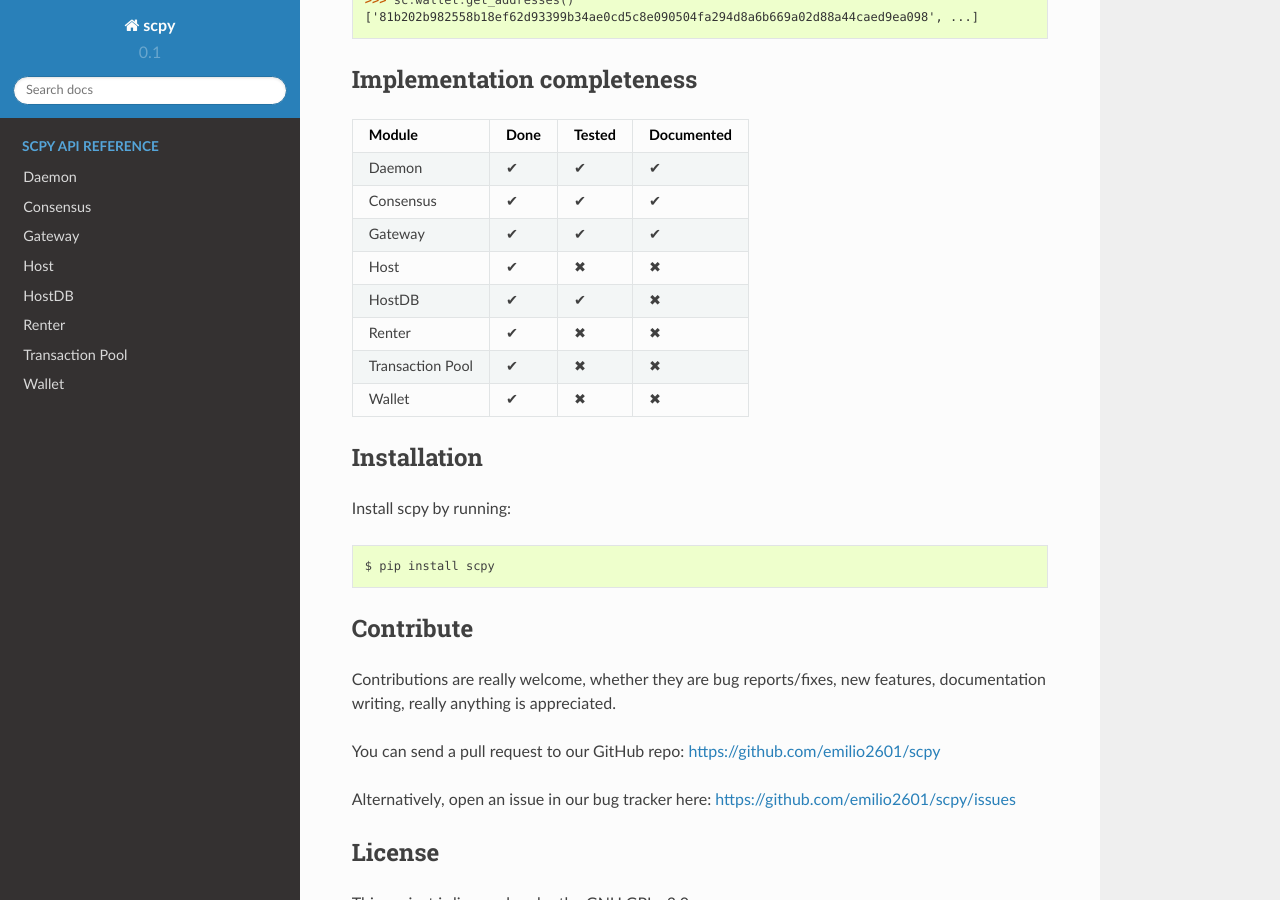
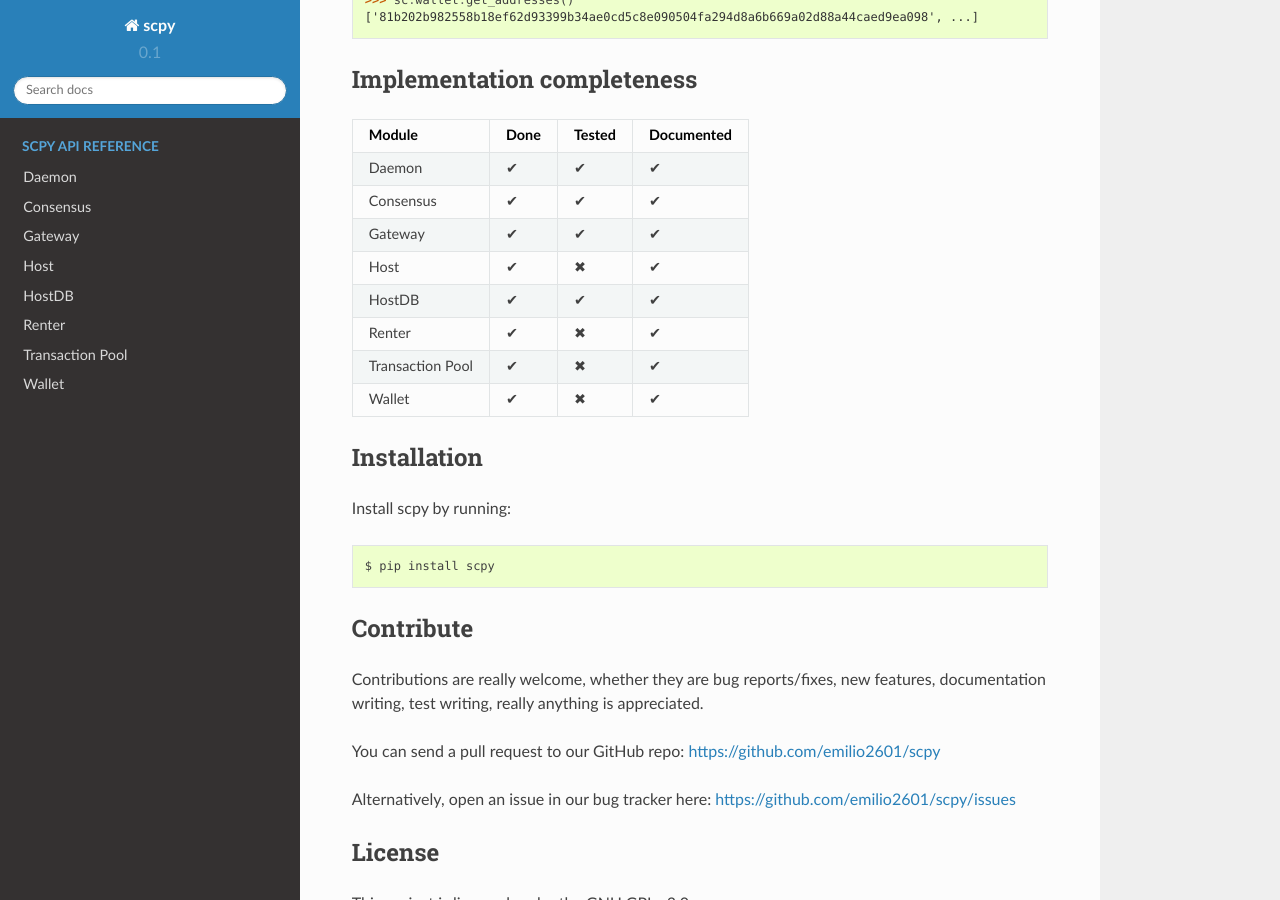
Before and after one commit to emilio2601/scpy, a Sphinx documentation site: the page built from docs/index.rst, in a window 1280 px wide and 900 px high, scrolled down 1427 px. Built offline with Sphinx 7.4.7 and the Read the Docs theme 2.0.0, drawn with Linux system fonts in a browser that asks for light colours.

```diff
--- a/docs/index.rst
+++ b/docs/index.rst
@@ -63,11 +63,11 @@ Module             Done Tested Documented
 Daemon             ✔    ✔      ✔
 Consensus          ✔    ✔      ✔
 Gateway            ✔    ✔      ✔
-Host               ✔    ✖      ✖
-HostDB             ✔    ✔      ✖
-Renter             ✔    ✖      ✖
-Transaction Pool   ✔    ✖      ✖
-Wallet             ✔    ✖      ✖
+Host               ✔    ✖      ✔
+HostDB             ✔    ✔      ✔
+Renter             ✔    ✖      ✔
+Transaction Pool   ✔    ✖      ✔
+Wallet             ✔    ✖      ✔
 ================== ==== ====== ==========
 
 
@@ -80,7 +80,7 @@ Install scpy by running::
 
 Contribute
 ----------
-Contributions are really welcome, whether they are bug reports/fixes, new features, documentation writing, really anything is appreciated.
+Contributions are really welcome, whether they are bug reports/fixes, new features, documentation writing, test writing, really anything is appreciated.
 
 You can send a pull request to our GitHub repo: https://github.com/emilio2601/scpy
 
```
Also changed, not shown: README.rst (+8 -8 lines).
